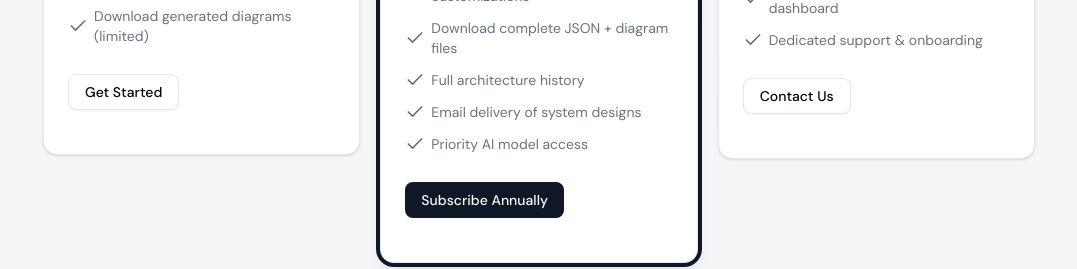
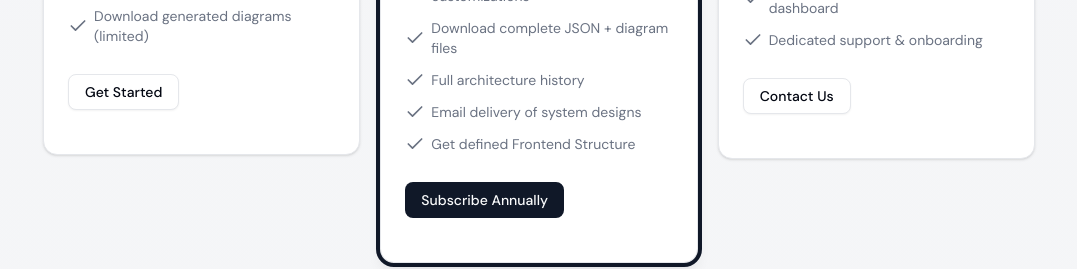
Before and after one commit to SATYAM-PRATIBHAN/arcmindAI, a Next.js app: page / in a window 1280 px wide. Shown: the part 2960-3229 px from the top of the page, without its empty margins (101-1178 px from the left). Built offline with nearby package versions, Linux system fonts and the light colour scheme; no server answers.

Commit message:
chore: frontend edits

```diff
--- a/components/blocks/pricing.tsx
+++ b/components/blocks/pricing.tsx
@@ -37,7 +37,7 @@ const plans = [
       "Download complete JSON + diagram files",
       "Full architecture history",
       "Email delivery of system designs",
-      "Priority AI model access",
+      "Get defined Frontend Structure",
     ],
   },
   {
```
